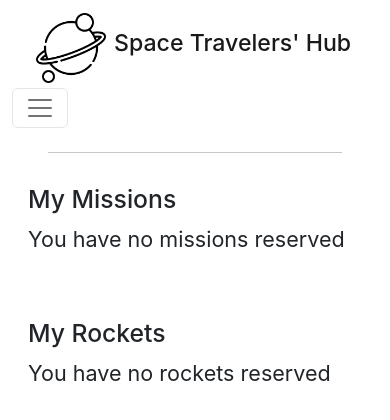
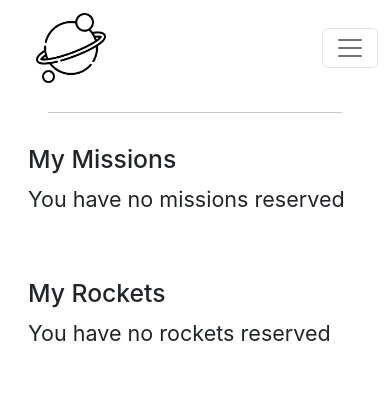
Before and after one commit to lincoln1883/space-x, a React (Create React App) app: page /profile in a window 390 px wide. Shown: the top 420 px of the page. Built offline with nearby package versions, Linux system fonts and the light colour scheme.

Commit message:
Add remove header style from app.css.

```diff
--- a/src/components/Navbar.jsx
+++ b/src/components/Navbar.jsx
@@ -8,7 +8,7 @@ const Navbar = () => (
       <div className="container-fluid">
         <NavLink className="navbar-brand ms-4 d-flex align-items-center" to="/">
           <img src={logo} alt="planet" width="70" height="70" />
-          <h1 className="ms-2 fs-3">
+          <h1 className="ms-2 fs-3 d-none d-sm-block">
             Space Travelers&apos; Hub
           </h1>
         </NavLink>
```
